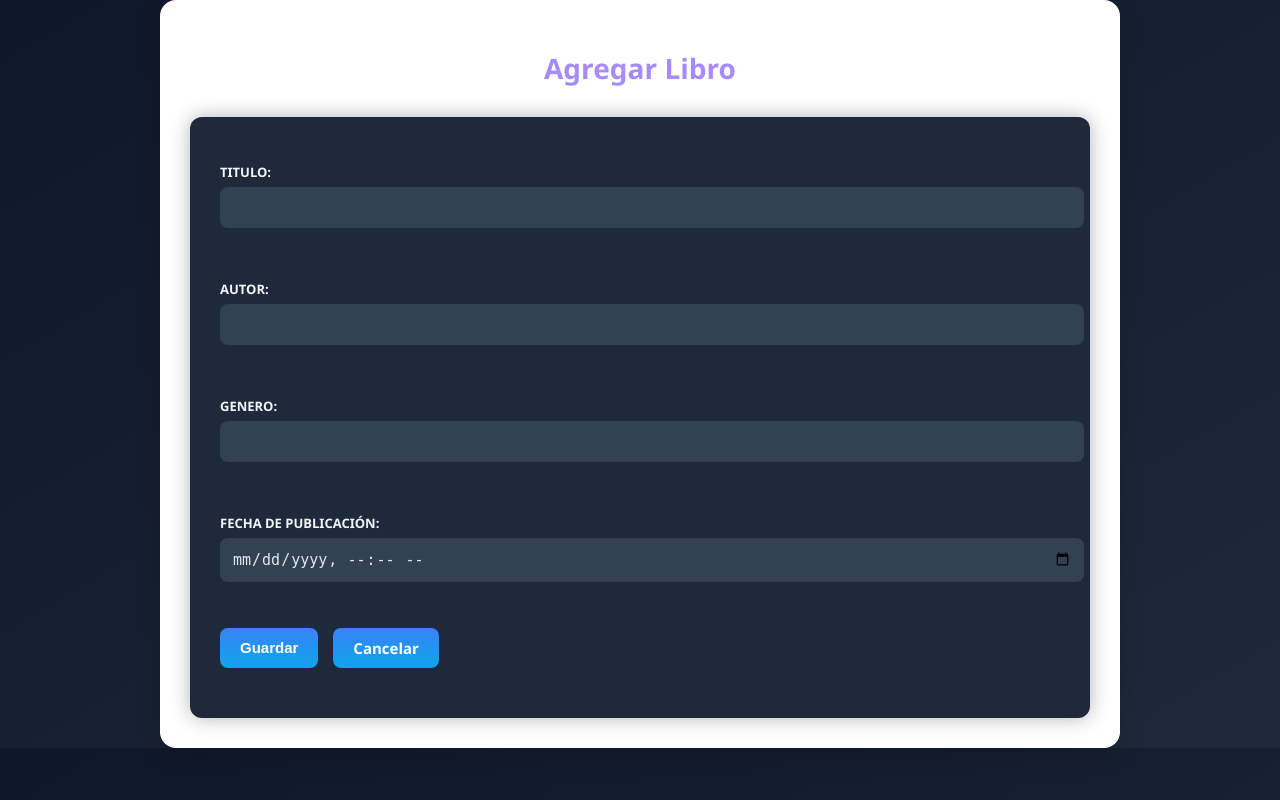
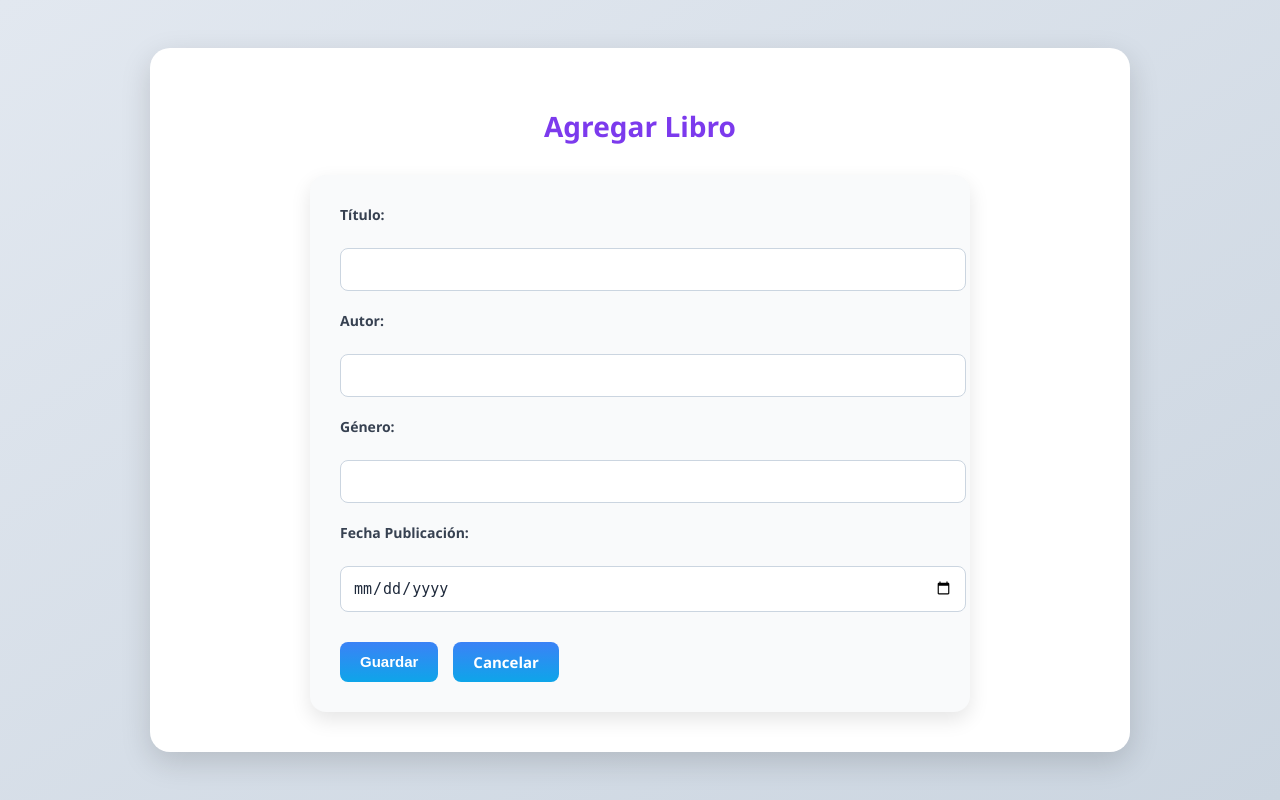
Before and after one commit to Christho123/CRUD-DJANGO, a Django app: page /agregar/ in a window 1280 px wide. Run offline with Django 5.2, Linux system fonts and the light colour scheme.

Commit message:
Corrección en el diseño

```diff
--- a/productos/forms.py
+++ b/productos/forms.py
@@ -2,15 +2,19 @@ from django import forms
 from .models import Libro
 
 class LibroForm(forms.ModelForm):
-    fecha_publicacion = forms.DateTimeField(
-        widget=forms.DateTimeInput(attrs={
-            'type': 'datetime-local',
-            'class': 'form-control',
-        }),
-        label='Fecha de Publicación',
-        input_formats=['%Y-%m-%dT%H:%M'],
-    )
-
     class Meta:
         model = Libro
-        exclude = ['id_libro']  # No mostrar el ID en el form
+        exclude = ['id_libro']
+        widgets = {
+            'titulo': forms.TextInput(attrs={'class': 'form-control'}),
+            'autor': forms.TextInput(attrs={'class': 'form-control'}),
+            'genero': forms.TextInput(attrs={'class': 'form-control'}),
+            'fecha_publicacion': forms.DateInput(attrs={
+                'type': 'date',
+                'class': 'form-control',
+                'placeholder': 'dd/mm/aaaa',
+            }),
+        }
+        labels = {
+            'fecha_publicacion': 'Fecha Publicación',
+        }
--- a/productos/templates/productos/base.html
+++ b/productos/templates/productos/base.html
@@ -13,7 +13,7 @@
 
         h1 {
             text-align: center;
-        color: #5a67d8;
+            color: #7c3aed;
             font-size: 28px;
             margin-bottom: 30px;
         }
@@ -22,35 +22,53 @@
             max-width: 900px;
             margin: 0 auto;
             background: white;
-        border-radius: 16px;
-        box-shadow: 0 8px 24px rgba(0,0,0,0.15);
-        padding: 30px;
+            border-radius: 20px;
+            box-shadow: 0 10px 30px rgba(0,0,0,0.15);
+            padding: 40px;
         }
 
         .btn {
-        display: inline-block;
-        padding: 12px 20px;
-        background-color: #38a169;
-        color: white;
-        text-decoration: none;
+            padding: 10px 20px;
             border-radius: 8px;
             font-weight: bold;
-        margin-bottom: 20px;
-        transition: background-color 0.2s ease;
+            border: none;
+            color: white;
+            cursor: pointer;
+            font-size: 14px;
+            text-decoration: none;
         }
 
-    .btn:hover {
-        background-color: #2f855a;
+        .btn-primary {
+            background-color: #3b82f6;
+        }
+
+        .btn-primary:hover {
+            background-color: #2563eb;
+        }
+
+        .btn-danger {
+            background-color: #ef4444;
+        }
+
+        .btn-danger:hover {
+            background-color: #dc2626;
+        }
+
+        .btn-warning {
+            background-color: #f59e0b;
+        }
+
+        .btn-warning:hover {
+            background-color: #d97706;
         }
 
         table {
             width: 100%;
             border-collapse: collapse;
+            background: white;
             margin-top: 10px;
-        background: white;
             border-radius: 12px;
             overflow: hidden;
-        box-shadow: 0 4px 12px rgba(0,0,0,0.1);
         }
 
         th {
@@ -62,38 +80,9 @@
 
         td {
             padding: 14px;
-        border-bottom: 1px solid #edf2f7;
-    }
-
-    .action-btn {
-        padding: 6px 12px;
-        border-radius: 6px;
-        font-size: 14px;
-        font-weight: bold;
-        border: none;
-        cursor: pointer;
-        margin-right: 6px;
-    }
-
-    .edit-btn {
-        background-color: #f59e0b;
-        color: white;
-    }
-
-    .edit-btn:hover {
-        background-color: #d97706;
-    }
-
-    .delete-btn {
-        background-color: #ef4444;
-        color: white;
-    }
-
-    .delete-btn:hover {
-        background-color: #dc2626;
+            border-bottom: 1px solid #e5e7eb;
         }
     </style>
-
 </head>
 <body>
 <div class="container">
--- a/productos/templates/productos/form_libro.html
+++ b/productos/templates/productos/form_libro.html
@@ -4,63 +4,43 @@
 
 {% block content %}
 <h1>{{ form.instance.pk|yesno:"Editar Libro,Agregar Libro" }}</h1>
+
 <style>
-    body {
-        background: linear-gradient(to bottom right, #0f172a, #1e293b);
-        font-family: 'Segoe UI', sans-serif;
-        margin: 0;
-        padding: 0;
-        color: white;
-    }
-
-    .form-wrapper {
-        max-width: 900px;
-        margin: 60px auto;
-        background: #ffffff;
-        border-radius: 16px;
-        padding: 40px;
-        box-shadow: 0 0 40px rgba(0, 0, 0, 0.4);
-        text-align: center;
-    }
-
-    h1 {
-        color: #a78bfa;
-        font-size: 28px;
-        margin-bottom: 30px;
-    }
-
     form {
-        background-color: #1e293b;
-        border-radius: 12px;
-        padding: 30px;
         display: flex;
         flex-direction: column;
         gap: 20px;
-        box-shadow: 0 0 20px rgba(0, 0, 0, 0.3);
+        padding: 30px;
+        background: #f9fafb;
+        border-radius: 16px;
+        box-shadow: 0 8px 20px rgba(0,0,0,0.1);
+        max-width: 600px;
+        margin: 0 auto;
     }
 
     label {
-        display: block;
-        text-align: left;
         font-weight: bold;
-        text-transform: uppercase;
-        font-size: 13px;
-        color: #f1f5f9;
-        margin-bottom: 6px;
+        margin-bottom: 4px;
+        color: #374151;
+        font-size: 14px;
     }
 
-    input, select, textarea {
+    input[type="text"],
+    input[type="date"] {
         width: 100%;
         padding: 12px;
-        background: #334155;
-        color: #e2e8f0;
-        border: none;
+        border: 1px solid #cbd5e0;
         border-radius: 8px;
         font-size: 15px;
+        background-color: #fff;
+        color: #1e293b;
+        transition: border 0.2s ease;
     }
 
-    input::placeholder {
-        color: #94a3b8;
+    input[type="text"]:focus,
+    input[type="date"]:focus {
+        border-color: #7c3aed;
+        outline: none;
     }
 
     .actions {
@@ -88,9 +68,22 @@
         transform: scale(1.03);
     }
 </style>
+
 <form method="post">
     {% csrf_token %}
-    {{ form.as_p }}
+
+    <label for="id_titulo">Título:</label>
+    {{ form.titulo }}
+
+    <label for="id_autor">Autor:</label>
+    {{ form.autor }}
+
+    <label for="id_genero">Género:</label>
+    {{ form.genero }}
+
+    <label for="id_fecha_publicacion">Fecha Publicación:</label>
+    {{ form.fecha_publicacion }}
+
     <div class="actions">
         <button type="submit" class="btn">Guardar</button>
         <a href="{% url 'lista_libros' %}" class="btn">Cancelar</a>
```
Also changed, not shown: productos/templates/productos/eliminar_libro.html (+3 -4 lines), productos/templates/productos/lista_libros.html (+6 -7 lines). Lines whose indentation alone changed are shown as unchanged.
